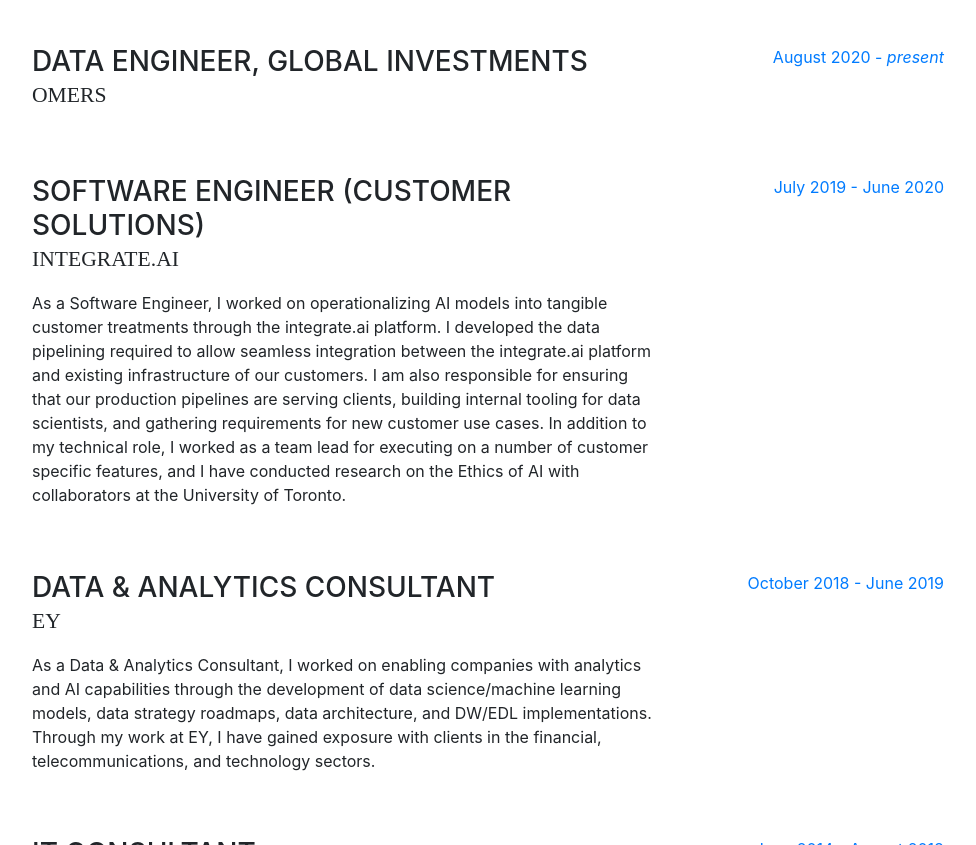
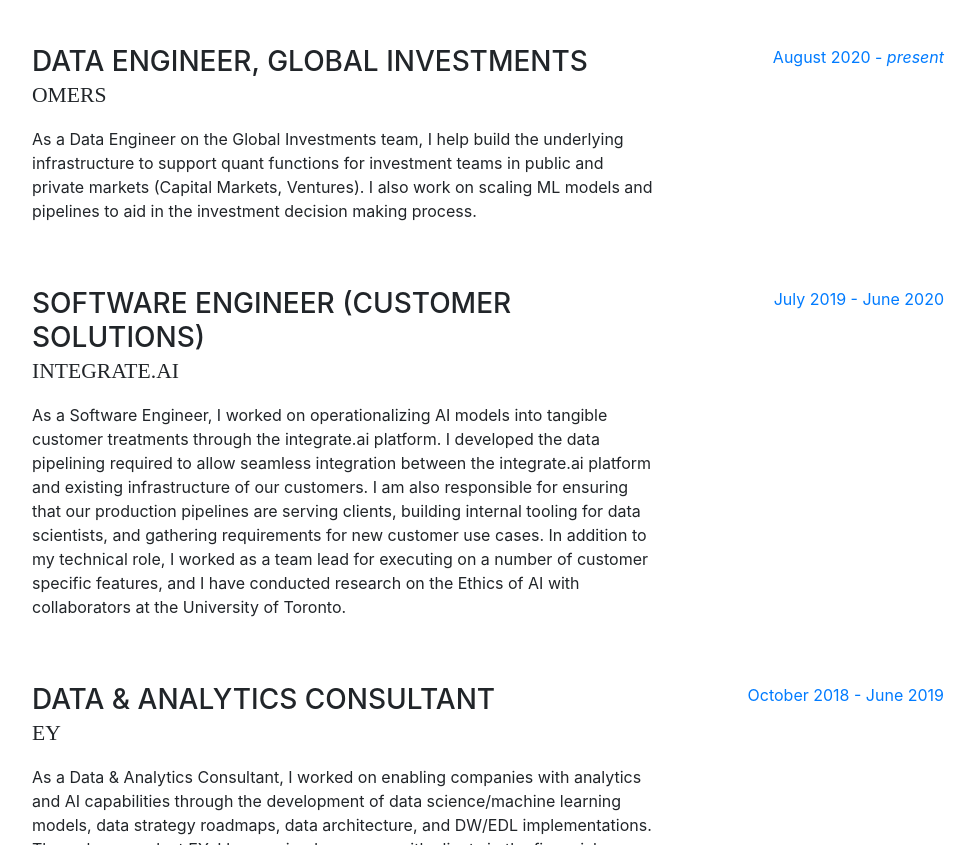
Before and after one commit to nuwanperera/nuwanperera.github.io, a website with bundled scripts: page index.html in a window 1280 px wide. Shown: the part 889-1734 px from the top of the page, without its empty margins (288-1264 px from the left). Built offline with nearby package versions, Linux system fonts and the light colour scheme; a web font is replaced by a local one.

Commit message:
Update index.html

```diff
--- a/index.html
+++ b/index.html
@@ -131,7 +131,9 @@
             <div class="resume-content mr-auto">
               <h3 class="mb-0">Data Engineer, Global Investments</h3>
               <div class="subheading mb-3">OMERS</div>
-              <p></p>
+              <p>As a Data Engineer on the Global Investments team, I help build the underlying infrastructure to support quant functions for investment teams in public and private markets (Capital Markets, Ventures).
+                I also work on scaling ML models and pipelines to aid in the investment decision making process.
+              </p>
             </div>
             <div class="resume-date text-md-right">
               <span class="text-primary">August 2020 - <i>present</i></span>
```
